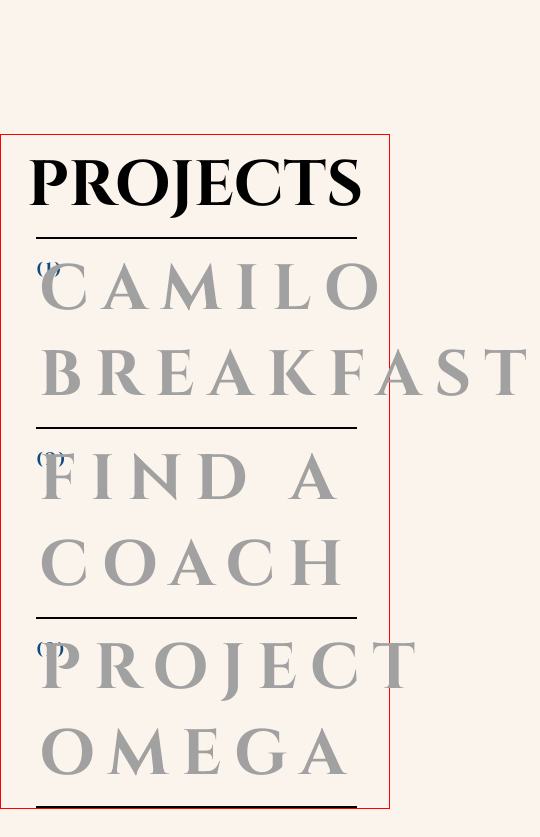
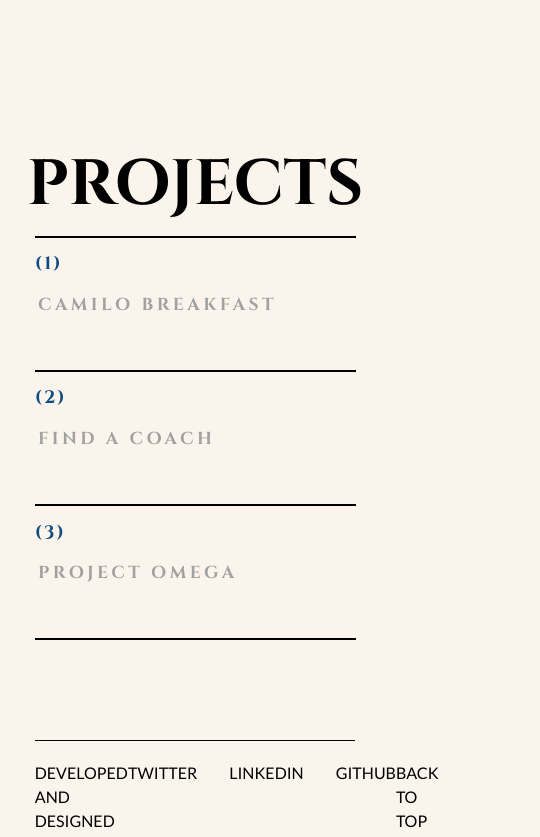
Before and after one commit to AlexandreC6/portfolio, a Vue app: page / in a window 390 px wide. Shown: the part 1860-2697 px from the top of the page, 540 px wide, since content can reach past the window. Built offline with nearby package versions, Linux system fonts and the light colour scheme; some icons are missing.

Commit message:
fix responsive: projects

```diff
--- a/src/components/TheProjects.vue
+++ b/src/components/TheProjects.vue
@@ -65,7 +65,7 @@ export default {
       height: 100%;
       font-family: 'Cinzel', 'Helvitica, sans-serif';
       list-style: none;
-      font-size: 64px;
+      font-size: 4.444vw;
       font-weight: 700;
       text-transform: uppercase;
     }
@@ -80,7 +80,6 @@ export default {
   color: #000;
   letter-spacing: 0.2em;
   display: inline-block;
-  // border: 1px solid green;
   position: absolute;
   top: 50%;
   left: 1%;
@@ -110,8 +109,11 @@ export default {
 @media screen and (max-width: 600px) {
 
   .my-projects {
-    height: 80vh;
-    border: 1px solid red;
+    height: 60vh;
+
+    ul {
+      height: 100%;
+    }
   }
 }
 </style>
```
